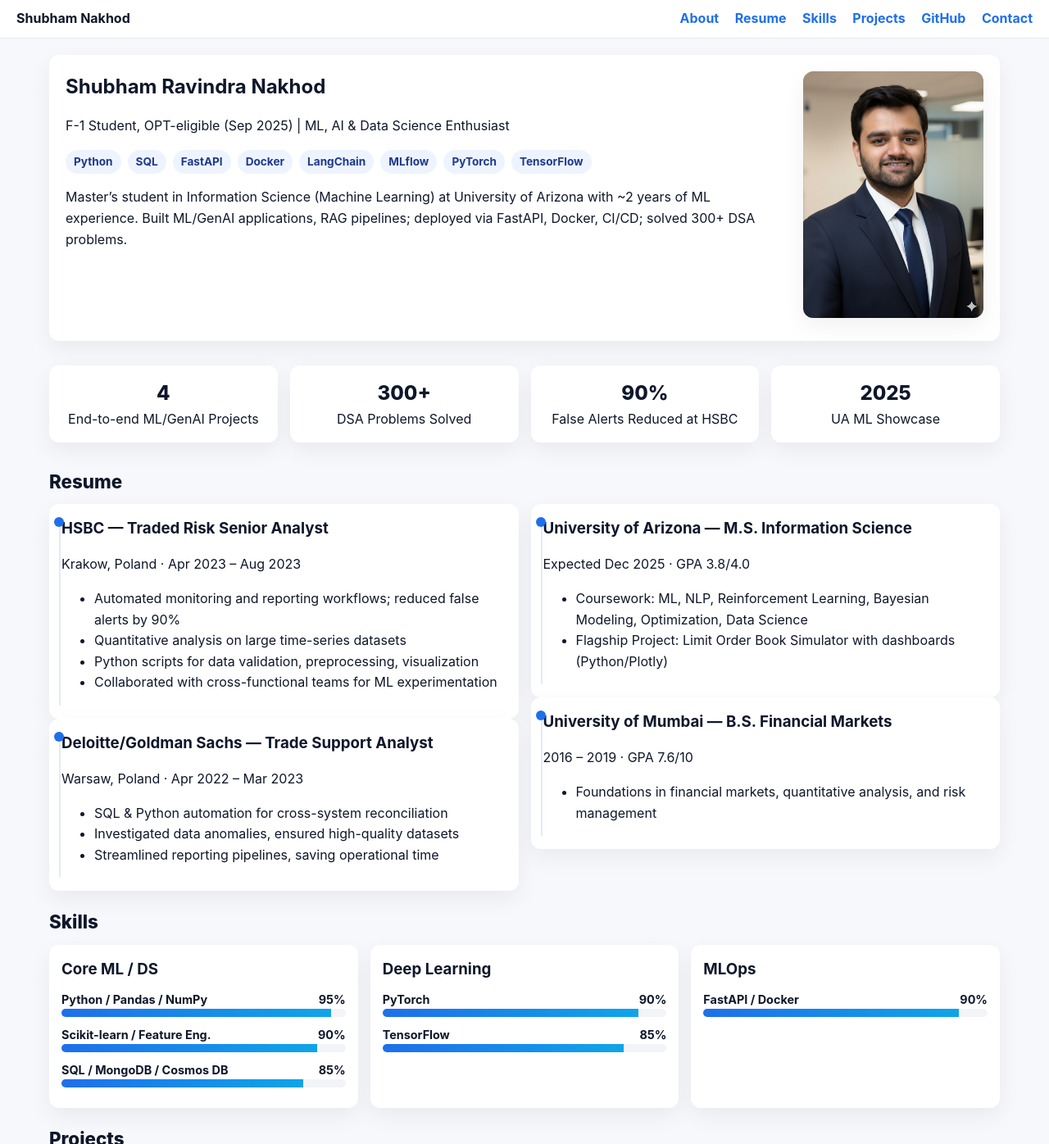
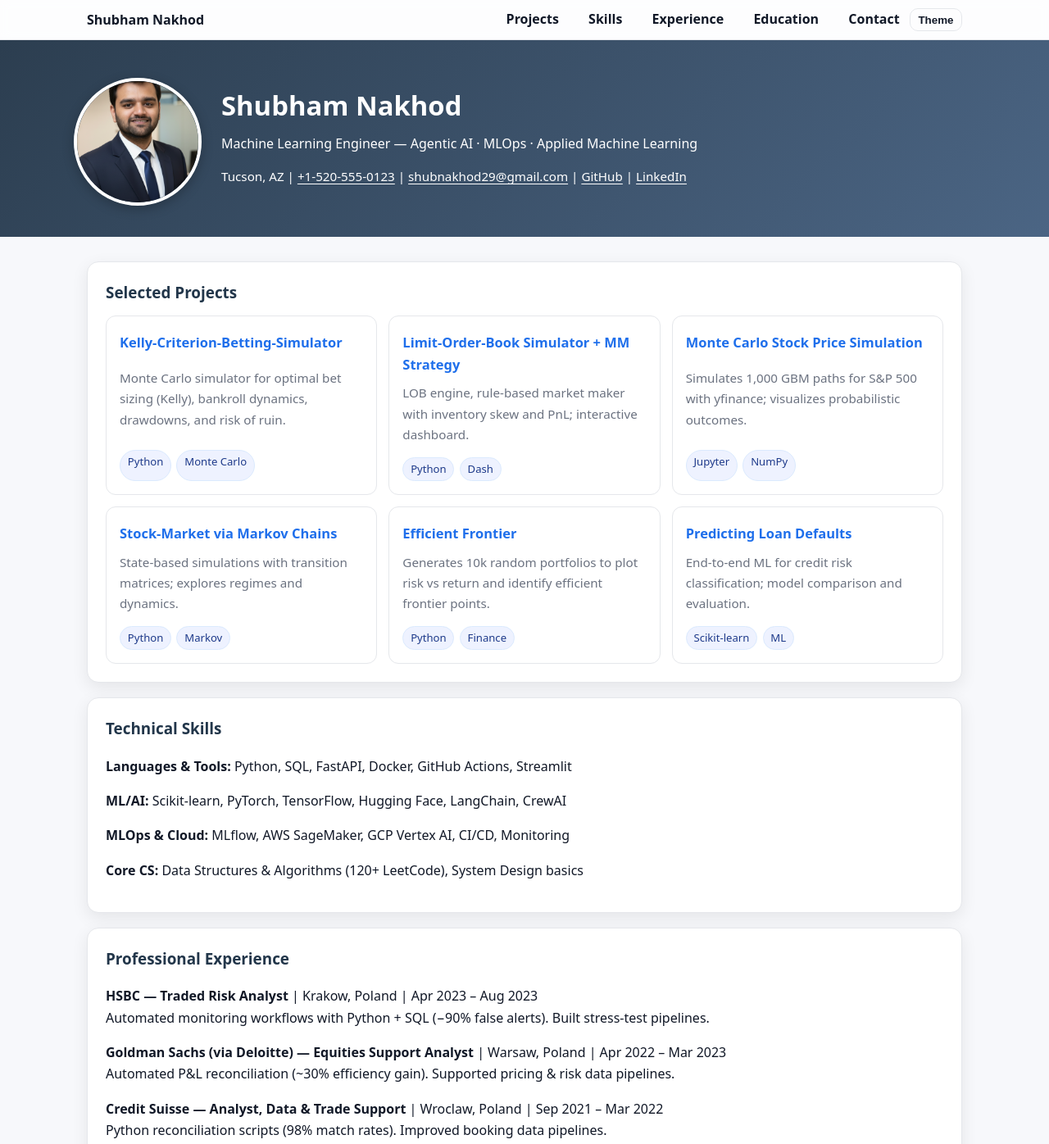
Before and after one commit to ShubhamNakhod/shubham-nakhod.github.io, a plain HTML site: page index.html in a window 1280 px wide. Shown: the top 1396 px of the page at 82% size. Drawn offline with Linux system fonts and the light colour scheme.

Commit message:
index.html

```diff
--- a/index.html
+++ b/index.html
@@ -1,215 +1,250 @@
 <!DOCTYPE html>
 <html lang="en">
 <head>
-<meta charset="UTF-8">
-<meta name="viewport" content="width=device-width, initial-scale=1.0">
-<title>Shubham Nakhod — ML Engineer</title>
-<meta name="description" content="Portfolio of Shubham Nakhod — Machine Learning, AI & Data Science Projects.">
+  <meta charset="UTF-8" />
+  <meta name="viewport" content="width=device-width, initial-scale=1" />
+  <title>Shubham Nakhod | ML Engineer</title>
+
+  <!-- SEO -->
+  <meta name="description" content="Portfolio and résumé of Shubham Nakhod — Machine Learning Engineer (Agentic AI, MLOps, Applied ML).">
+  <link rel="canonical" href="https://shubham-nakhod.github.io/">
+
+  <!-- Open Graph -->
+  <meta property="og:title" content="Shubham Nakhod | ML Engineer">
+  <meta property="og:description" content="Agentic AI • MLOps • Applied Machine Learning">
+  <meta property="og:type" content="website">
+  <meta property="og:url" content="https://shubham-nakhod.github.io/">
+  <meta property="og:image" content="Photo.png">
+
+  <!-- Twitter -->
+  <meta name="twitter:card" content="summary_large_image">
+  <meta name="twitter:title" content="Shubham Nakhod | ML Engineer">
+  <meta name="twitter:description" content="Agentic AI • MLOps • Applied Machine Learning">
+  <meta name="twitter:image" content="Photo.png">
+
+  <!-- Favicon -->
+  <link rel="icon" href="favicon.ico">
+
   <style>
     :root{
-  --bg:#f7f8fb; --pane:#fff; --ink:#0f172a; --muted:#5b6577; --line:#e6eaf0;
-  --brand:#1f6feb; --brand2:#0ea5e9; --radius:12px; --shadow:0 10px 28px rgba(16,24,40,.06);
+      --bg:#f7f8fb; --card:#ffffff; --ink:#111827; --muted:#6b7280;
+      --accent:#22364a; --line:#e5e7eb; --link:#1f6feb; --chip:#eef2ff;
+      --shadow:0 6px 20px rgba(0,0,0,.08);
     }
-*{box-sizing:border-box;}
-body{margin:0;font-family:Inter,system-ui,-apple-system,Segoe UI,Roboto,sans-serif;background:var(--bg);color:var(--ink);line-height:1.6;}
-a{text-decoration:none;color:var(--brand);}
-a:hover{text-decoration:underline;}
-h1,h2,h3{margin:0;}
-.wrap{max-width:1200px;margin:auto;padding:20px;}
-.nav{position:sticky;top:0;background:rgba(255,255,255,.95);display:flex;justify-content:space-between;align-items:center;padding:10px 20px;border-bottom:1px solid var(--line);}
-.nav a{margin-left:15px;font-weight:700;}
-.hero{display:flex;flex-wrap:wrap;gap:20px;margin-bottom:30px;background:#fff;padding:20px;border-radius:var(--radius);box-shadow:var(--shadow);}
-.hero-left{flex:1;min-width:280px;}
-.hero-left .badges{display:flex;flex-wrap:wrap;gap:8px;margin:10px 0;}
-.badge{background:#eef4ff;color:#1e3a8a;padding:4px 10px;border-radius:999px;font-weight:700;font-size:0.85rem;}
-.hero-right{flex:0 0 220px;position:relative;}
-.hero-right img{width:100%;border-radius:var(--radius);box-shadow:var(--shadow);}
-.section-title{font-size:1.4rem;font-weight:800;margin:20px 0 10px;}
-.highlights{display:flex;gap:15px;flex-wrap:wrap;margin-bottom:30px;}
-.hl{flex:1;background:#fff;padding:15px;border-radius:var(--radius);box-shadow:var(--shadow);text-align:center;}
-.hl .n{font-size:1.5rem;font-weight:800;}
-.resume,.skills-grid,.grid,.contact-grid{display:grid;gap:15px;}
-.resume{grid-template-columns:1fr 1fr;}
-.skills-grid{grid-template-columns:repeat(auto-fit,minmax(200px,1fr));}
-.grid{grid-template-columns:repeat(auto-fit,minmax(250px,1fr));}
-.contact-grid{grid-template-columns:repeat(auto-fit,minmax(200px,1fr));}
-.entry,.s-card,.proj,.c-card{background:#fff;padding:15px;border-radius:var(--radius);box-shadow:var(--shadow);}
-.entry::before{content:"";position:absolute;left:12px;top:16px;bottom:16px;width:2px;background:var(--line);}
-.dot{position:absolute;left:6px;top:16px;width:12px;height:12px;border-radius:50%;background:var(--brand);}
-.skill{margin:10px 0;}
-.label{display:flex;justify-content:space-between;font-weight:700;font-size:0.9rem;}
-.bar{height:10px;background:#f2f4f8;border-radius:999px;overflow:hidden;}
-.fill{height:100%;background:linear-gradient(90deg,var(--brand),var(--brand2));width:0;}
-.thumb{width:100%;height:0;padding-bottom:56.25%;position:relative;overflow:hidden;border-radius:var(--radius);}
-.thumb img{position:absolute;top:0;left:0;width:100%;height:100%;object-fit:cover;}
-.proj:hover{transform:translateY(-5px);transition:0.3s;}
-footer{text-align:center;color:var(--muted);padding:20px;margin-top:30px;}
+    @media (prefers-color-scheme: dark){
+      :root{
+        --bg:#0b1220; --card:#0f172a; --ink:#e5e7eb; --muted:#94a3b8;
+        --accent:#7aa2ff; --line:#1f2a44; --link:#8ab4ff; --chip:#111b33;
+        --shadow:0 6px 24px rgba(0,0,0,.35);
+      }
+    }
+
+    *{box-sizing:border-box}
+    html{scroll-behavior:smooth}
+    body{
+      margin:0; font-family:system-ui,-apple-system,Segoe UI,Inter,Roboto,Helvetica,Arial,sans-serif;
+      background:var(--bg); color:var(--ink); line-height:1.65;
+    }
+
+    .skip{position:absolute; left:-9999px; top:auto; width:1px; height:1px; overflow:hidden}
+    .skip:focus{left:16px; top:12px; width:auto; height:auto; background:#fff; color:#000; padding:8px 12px; border-radius:8px}
+
+    /* Nav */
+    .nav{ position:sticky; top:0; z-index:20; backdrop-filter:saturate(140%) blur(6px);
+          background:rgba(255,255,255,.75); border-bottom:1px solid var(--line); }
+    @media (prefers-color-scheme: dark){ .nav{ background:rgba(8,13,25,.65) } }
+    .nav-inner{ max-width:1100px; margin:auto; padding:.6rem 1rem;
+                display:flex; align-items:center; justify-content:space-between; }
+    .brand{font-weight:800}
+    .nav a{ color:var(--ink); text-decoration:none; font-weight:600; margin-left:1rem;
+            padding:.35rem .5rem; border-radius:8px }
+    .nav a.active{ outline:2px solid var(--link); outline-offset:2px }
+    .nav a:hover{ color:var(--link) }
+
+    /* Toggle */
+    .toggle{ border:1px solid var(--line); background:transparent; color:var(--ink);
+             padding:.35rem .6rem; border-radius:10px; cursor:pointer; font-weight:600 }
+
+    /* Header */
+    header{ background:linear-gradient(135deg,#2c3e50,#4b6584); color:#fff; padding:46px 16px 38px }
+    .hero{ max-width:1100px; margin:auto; display:flex; align-items:center; gap:24px; flex-wrap:wrap }
+    .profile-pic{ width:156px; height:156px; border-radius:50%; object-fit:cover;
+                  border:4px solid #fff; box-shadow:0 4px 14px rgba(0,0,0,.25); }
+    .hero-text{ flex:1; min-width:260px }
+    .title{ font-size:2.05rem; margin:0 0 6px 0; font-weight:800 }
+    .subtitle{ margin:0 0 10px 0; font-weight:500 }
+    .contact{ font-size:.95rem }
+    .contact a{ color:#fff; text-underline-offset:3px }
+    .contact a:hover{ text-decoration:underline }
+
+    /* Main + sections */
+    main{ max-width:1100px; margin:30px auto; padding:0 16px }
+    section{ background:var(--card); border:1px solid var(--line);
+             border-radius:14px; padding:22px; margin-bottom:18px; box-shadow:var(--shadow) }
+    section h2{ margin:0 0 12px 0; font-size:1.18rem; color:var(--accent) }
+
+    .list{ padding-left:1.1rem } .list li{ margin:.35rem 0 }
+    .chips{ display:flex; flex-wrap:wrap; gap:.4rem; margin-top:.45rem }
+    .chip{ background:var(--chip); border:1px solid #dbeafe; color:#1e3a8a;
+           padding:.18rem .55rem; border-radius:999px; font-size:.82rem }
+    @media (prefers-color-scheme: dark){ .chip{ border-color:#233a6b; color:#c7d2fe } }
+
+    /* Projects */
+    .grid{ display:grid; gap:14px; grid-template-columns:repeat(auto-fit,minmax(270px,1fr)) }
+    .card{ border:1px solid var(--line); background:var(--card); border-radius:12px;
+           padding:16px; display:grid; gap:.4rem; transition:.2s }
+    .card:hover{ transform:translateY(-3px); box-shadow:0 10px 28px rgba(0,0,0,.12); border-color:#c7d2fe }
+    .card h3{ margin:.1rem 0; font-size:1.03rem }
+    .card p{ margin:.1rem 0; color:var(--muted); font-size:.95rem }
+    .card a{ color:var(--link); text-decoration:none; font-weight:700 }
+    .card a:hover{ text-decoration:underline }
+
+    footer{ text-align:center; color:var(--muted); padding:28px 16px }
   </style>
 </head>
 <body>
+  <a class="skip" href="#main">Skip to content</a>
 
+  <!-- Top nav -->
   <nav class="nav">
-  <div><strong>Shubham Nakhod</strong></div>
+    <div class="nav-inner">
+      <div class="brand">Shubham Nakhod</div>
       <div>
-    <a href="#about">About</a>
-    <a href="#resume">Resume</a>
+        <a href="#projects">Projects</a>
         <a href="#skills">Skills</a>
-    <a href="#projects">Projects</a>
-    <a href="#github-repos">GitHub</a>
+        <a href="#experience">Experience</a>
+        <a href="#education">Education</a>
         <a href="#contact">Contact</a>
+        <button id="themeToggle" class="toggle">Theme</button>
+      </div>
     </div>
   </nav>
 
-<div class="wrap">
+  <!-- Hero -->
+  <header>
+    <div class="hero">
+      <img src="Photo.png" alt="Portrait of Shubham Nakhod" class="profile-pic">
+      <div class="hero-text">
+        <h1 class="title">Shubham Nakhod</h1>
+        <p class="subtitle">Machine Learning Engineer — Agentic AI · MLOps · Applied Machine Learning</p>
+        <p class="contact">
+          Tucson, AZ |
+          <a href="tel:+15205550123">+1-520-555-0123</a> |
+          <a href="mailto:shubnakhod29@gmail.com">shubnakhod29@gmail.com</a> |
+          <a href="https://github.com/ShubhamNakhod">GitHub</a> |
+          <a href="https://www.linkedin.com/in/shubham-nakhod-926914195/">LinkedIn</a>
+        </p>
+      </div>
+    </div>
+  </header>
 
-  <!-- HERO -->
-  <section id="about" class="hero">
-    <div class="hero-left">
-      <h1>Shubham Ravindra Nakhod</h1>
-      <p>F-1 Student, OPT-eligible (Sep 2025) | ML, AI & Data Science Enthusiast</p>
-      <div class="badges">
-        <span class="badge">Python</span>
-        <span class="badge">SQL</span>
-        <span class="badge">FastAPI</span>
-        <span class="badge">Docker</span>
-        <span class="badge">LangChain</span>
-        <span class="badge">MLflow</span>
-        <span class="badge">PyTorch</span>
-        <span class="badge">TensorFlow</span>
-      </div>
-      <p>Master’s student in Information Science (Machine Learning) at University of Arizona with ~2 years of ML experience. Built ML/GenAI applications, RAG pipelines; deployed via FastAPI, Docker, CI/CD; solved 300+ DSA problems.</p>
-    </div>
-    <div class="hero-right">
-      <img src="https://raw.githubusercontent.com/ShubhamNakhod/shubham-nakhod.github.io/main/Photo.png" alt="Shubham Ravindra Nakhod">
+  <main id="main">
+    <!-- Projects -->
+    <section id="projects">
+      <h2>Selected Projects</h2>
+      <div class="grid">
+        <article class="card">
+          <h3><a href="https://github.com/ShubhamNakhod/Kelly-Criterion-Betting-Simulator">Kelly-Criterion-Betting-Simulator</a></h3>
+          <p>Monte Carlo simulator for optimal bet sizing (Kelly), bankroll dynamics, drawdowns, and risk of ruin.</p>
+          <div class="chips"><span class="chip">Python</span><span class="chip">Monte Carlo</span></div>
+        </article>
+        <article class="card">
+          <h3><a href="https://github.com/ShubhamNakhod/Limit-Order-Book-Simulator-Market-Making-Strategy">Limit-Order-Book Simulator + MM Strategy</a></h3>
+          <p>LOB engine, rule-based market maker with inventory skew and PnL; interactive dashboard.</p>
+          <div class="chips"><span class="chip">Python</span><span class="chip">Dash</span></div>
+        </article>
+        <article class="card">
+          <h3><a href="https://github.com/ShubhamNakhod/Monte_Carlo_Simulation_for_Stock_Price_Prediction">Monte Carlo Stock Price Simulation</a></h3>
+          <p>Simulates 1,000 GBM paths for S&amp;P 500 with yfinance; visualizes probabilistic outcomes.</p>
+          <div class="chips"><span class="chip">Jupyter</span><span class="chip">NumPy</span></div>
+        </article>
+        <article class="card">
+          <h3><a href="https://github.com/ShubhamNakhod/Simulating-Stock-Market-Markov-Chain">Stock-Market via Markov Chains</a></h3>
+          <p>State-based simulations with transition matrices; explores regimes and dynamics.</p>
+          <div class="chips"><span class="chip">Python</span><span class="chip">Markov</span></div>
+        </article>
+        <article class="card">
+          <h3><a href="https://github.com/ShubhamNakhod/Portfolio-Risk-vs.-Expected-Return">Efficient Frontier</a></h3>
+          <p>Generates 10k random portfolios to plot risk vs return and identify efficient frontier points.</p>
+          <div class="chips"><span class="chip">Python</span><span class="chip">Finance</span></div>
+        </article>
+        <article class="card">
+          <h3><a href="https://github.com/ShubhamNakhod/Predicting-Loan-Defaults-with-Machine-Learning-">Predicting Loan Defaults</a></h3>
+          <p>End-to-end ML for credit risk classification; model comparison and evaluation.</p>
+          <div class="chips"><span class="chip">Scikit-learn</span><span class="chip">ML</span></div>
+        </article>
       </div>
     </section>
 
-  <!-- HIGHLIGHTS -->
-  <section class="highlights">
-    <div class="hl"><div class="n">4</div><div>End-to-end ML/GenAI Projects</div></div>
-    <div class="hl"><div class="n">300+</div><div>DSA Problems Solved</div></div>
-    <div class="hl"><div class="n">90%</div><div>False Alerts Reduced at HSBC</div></div>
-    <div class="hl"><div class="n">2025</div><div>UA ML Showcase</div></div>
+    <!-- Skills -->
+    <section id="skills">
+      <h2>Technical Skills</h2>
+      <p><b>Languages & Tools:</b> Python, SQL, FastAPI, Docker, GitHub Actions, Streamlit</p>
+      <p><b>ML/AI:</b> Scikit-learn, PyTorch, TensorFlow, Hugging Face, LangChain, CrewAI</p>
+      <p><b>MLOps & Cloud:</b> MLflow, AWS SageMaker, GCP Vertex AI, CI/CD, Monitoring</p>
+      <p><b>Core CS:</b> Data Structures & Algorithms (120+ LeetCode), System Design basics</p>
     </section>
 
-  <!-- RESUME -->
-  <section id="resume">
-    <h2 class="section-title">Resume</h2>
-    <div class="resume">
-      <div>
-        <div class="entry" style="position:relative;">
-          <span class="dot"></span>
-          <h3>HSBC — Traded Risk Senior Analyst</h3>
-          <p>Krakow, Poland · Apr 2023 – Aug 2023</p>
-          <ul>
-            <li>Automated monitoring and reporting workflows; reduced false alerts by 90%</li>
-            <li>Quantitative analysis on large time-series datasets</li>
-            <li>Python scripts for data validation, preprocessing, visualization</li>
-            <li>Collaborated with cross-functional teams for ML experimentation</li>
-          </ul>
-        </div>
-        <div class="entry" style="position:relative;">
-          <span class="dot"></span>
-          <h3>Deloitte/Goldman Sachs — Trade Support Analyst</h3>
-          <p>Warsaw, Poland · Apr 2022 – Mar 2023</p>
-          <ul>
-            <li>SQL & Python automation for cross-system reconciliation</li>
-            <li>Investigated data anomalies, ensured high-quality datasets</li>
-            <li>Streamlined reporting pipelines, saving operational time</li>
-          </ul>
-        </div>
-      </div>
-      <div>
-        <div class="entry" style="position:relative;">
-          <span class="dot"></span>
-          <h3>University of Arizona — M.S. Information Science</h3>
-          <p>Expected Dec 2025 · GPA 3.8/4.0</p>
-          <ul>
-            <li>Coursework: ML, NLP, Reinforcement Learning, Bayesian Modeling, Optimization, Data Science</li>
-            <li>Flagship Project: Limit Order Book Simulator with dashboards (Python/Plotly)</li>
-          </ul>
-        </div>
-        <div class="entry" style="position:relative;">
-          <span class="dot"></span>
-          <h3>University of Mumbai — B.S. Financial Markets</h3>
-          <p>2016 – 2019 · GPA 7.6/10</p>
-          <ul>
-            <li>Foundations in financial markets, quantitative analysis, and risk management</li>
-          </ul>
-        </div>
-      </div>
-    </div>
+    <!-- Experience -->
+    <section id="experience">
+      <h2>Professional Experience</h2>
+      <p><b>HSBC — Traded Risk Analyst</b> | Krakow, Poland | Apr 2023 – Aug 2023<br>
+         Automated monitoring workflows with Python + SQL (−90% false alerts). Built stress-test pipelines.</p>
+      <p><b>Goldman Sachs (via Deloitte) — Equities Support Analyst</b> | Warsaw, Poland | Apr 2022 – Mar 2023<br>
+         Automated P&amp;L reconciliation (~30% efficiency gain). Supported pricing & risk data pipelines.</p>
+      <p><b>Credit Suisse — Analyst, Data & Trade Support</b> | Wroclaw, Poland | Sep 2021 – Mar 2022<br>
+         Python reconciliation scripts (98% match rates). Improved booking data pipelines.</p>
+      <p><b>BNP Paribas — Fund Accounting Intern</b> | Warsaw, Poland | Jun 2021 – Sep 2021<br>
+         Automated NAV workflows with VBA + Python (−20% reporting time). Produced NAVs for &gt;$2B AUM.</p>
     </section>
 
-  <!-- SKILLS -->
-  <section id="skills">
-    <h2 class="section-title">Skills</h2>
-    <div class="skills-grid">
-      <div class="s-card">
-        <h3>Core ML / DS</h3>
-        <div class="skill"><div class="label"><span>Python / Pandas / NumPy</span><span>95%</span></div><div class="bar"><div class="fill" style="width:95%"></div></div></div>
-        <div class="skill"><div class="label"><span>Scikit-learn / Feature Eng.</span><span>90%</span></div><div class="bar"><div class="fill" style="width:90%"></div></div></div>
-        <div class="skill"><div class="label"><span>SQL / MongoDB / Cosmos DB</span><span>85%</span></div><div class="bar"><div class="fill" style="width:85%"></div></div></div>
-      </div>
-      <div class="s-card">
-        <h3>Deep Learning</h3>
-        <div class="skill"><div class="label"><span>PyTorch</span><span>90%</span></div><div class="bar"><div class="fill" style="width:90%"></div></div></div>
-        <div class="skill"><div class="label"><span>TensorFlow</span><span>85%</span></div><div class="bar"><div class="fill" style="width:85%"></div></div></div>
-      </div>
-      <div class="s-card">
-        <h3>MLOps</h3>
-        <div class="skill"><div class="label"><span>FastAPI / Docker</span><span>90%</span></div><div class="bar"><div class="fill" style="width:90%"></div></div></div>
-      </div>
-    </div>
+    <!-- Education -->
+    <section id="education">
+      <h2>Education</h2>
+      <p><b>University of Arizona</b> — M.S. Information Science (ML/AI Track) | Expected Dec 2025 | GPA 3.8/4.0<br>
+      Coursework: Machine Learning, Deep Learning, Data Mining, MLOps, Distributed Systems</p>
+      <p><b>University of Mumbai</b> — B.S. Financial Markets (2016–2019) | GPA 7.6/10</p>
     </section>
 
-  <!-- PROJECTS -->
-  <section id="projects">
-    <h2 class="section-title">Projects</h2>
-    <div class="grid">
-      <div class="proj">
-        <div class="thumb"><img src="https://raw.githubusercontent.com/ShubhamNakhod/shubham-nakhod.github.io/main/project1.png" alt="Agentic Fraud Explanation Service"></div>
-        <h3>Agentic Fraud Explanation Service</h3>
-        <p>FastAPI + XGBoost + LangChain + SHAP; CI/CD via GitHub Actions; P95 latency &lt;300ms; monitoring integrated.</p>
-      </div>
-      <div class="proj">
-        <div class="thumb"><img src="https://raw.githubusercontent.com/ShubhamNakhod/shubham-nakhod.github.io/main/project2.png" alt="AI Resume Matcher"></div>
-        <h3>AI Resume Matcher (RAG Application)</h3>
-        <p>LangChain + FAISS pipeline to match resumes with job descriptions; deployed as FastAPI service with Docker.</p>
-      </div>
-      <div class="proj">
-        <div class="thumb"><img src="https://raw.githubusercontent.com/ShubhamNakhod/shubham-nakhod.github.io/main/project3.png" alt="Predictive Maintenance"></div>
-        <h3>Predictive Maintenance</h3>
-        <p>Predictive ML models for early detection of machine failures; dashboards in Plotly; automated alerting with Python.</p>
-      </div>
-    </div>
+    <!-- Achievements -->
+    <section id="achievements">
+      <h2>Achievements & Role Fit</h2>
+      <ul class="list">
+        <li>120+ coding problems (LeetCode, HackerRank)</li>
+        <li>4 production-grade ML/AI projects with deployment & monitoring</li>
+        <li>Presented Agentic AI & MLOps work at University of Arizona ML Showcase 2025</li>
+      </ul>
+      <p><b>Target Roles:</b> ML Engineer, AI Engineer, Applied Scientist, Data Scientist (ML-focused)</p>
     </section>
 
-  <!-- CONTACT -->
+    <!-- Contact -->
     <section id="contact">
-    <h2 class="section-title">Contact</h2>
-    <div class="contact-grid">
-      <div class="c-card"><p>Email</p><a href="mailto:shubnakhod29@gmail.com">shubnakhod29@gmail.com</a></div>
-      <div class="c-card"><p>Phone</p><a href="tel:+15203880345">+1-520-388-0345</a></div>
-      <div class="c-card"><p>LinkedIn</p><a href="https://www.linkedin.com/in/shubham-nakhod-926914195/" target="_blank">LinkedIn Profile</a></div>
-      <div class="c-card"><p>GitHub</p><a href="https://github.com/ShubhamNakhod" target="_blank">GitHub</a></div>
-    </div>
+      <h2>Contact</h2>
+      <p>Phone: <a href="tel:+15205550123">+1-520-555-0123</a><br>
+         Email: <a href="mailto:shubnakhod29@gmail.com">shubnakhod29@gmail.com</a><br>
+         GitHub: <a href="https://github.com/ShubhamNakhod">ShubhamNakhod</a><br>
+         LinkedIn: <a href="https://www.linkedin.com/in/shubham-nakhod-926914195/">/in/shubham-nakhod-926914195/</a></p>
     </section>
-
-</div>
+  </main>
 
   <footer>
-  <p>© 2025 Shubham Ravindra Nakhod — Built with ❤️</p>
+    © 2025 Shubham Nakhod
   </footer>
 
   <script>
-// Animate skill bars
-document.querySelectorAll('.fill').forEach(el => {
-  const width = el.style.width;
-  el.style.width = '0';
-  setTimeout(()=>{ el.style.width = width; }, 300);
+    // Theme toggle persistence
+    const btn = document.getElementById('themeToggle');
+    const key = 'themePref';
+    const apply = (mode) => {
+      document.body.dataset.theme = mode || '';
+    };
+    apply(localStorage.getItem(key));
+    btn.addEventListener('click', () => {
+      const cur = localStorage.getItem(key);
+      const next = cur === 'dark' ? 'light' : 'dark';
+      localStorage.setItem(key, next);
+      apply(next);
     });
   </script>
-
 </body>
 </html>
```
Lines whose indentation alone changed are shown as unchanged.
